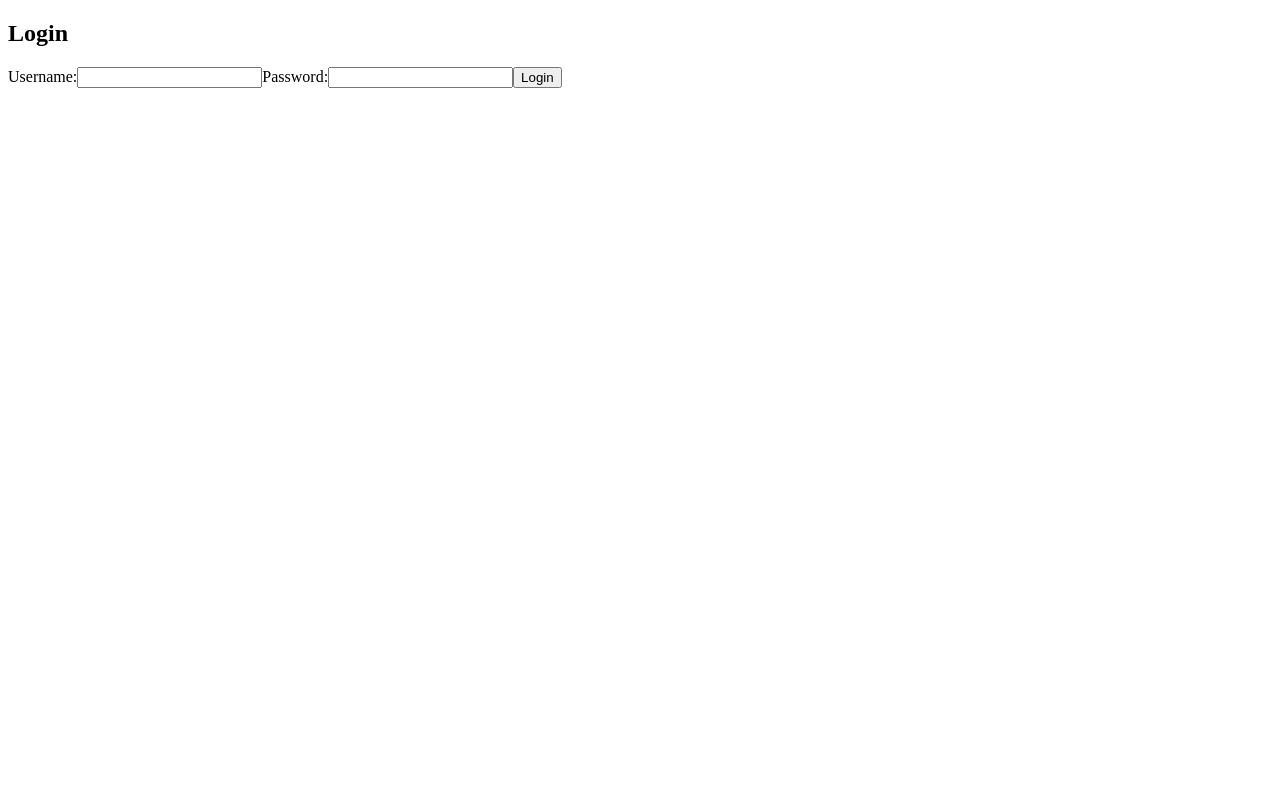
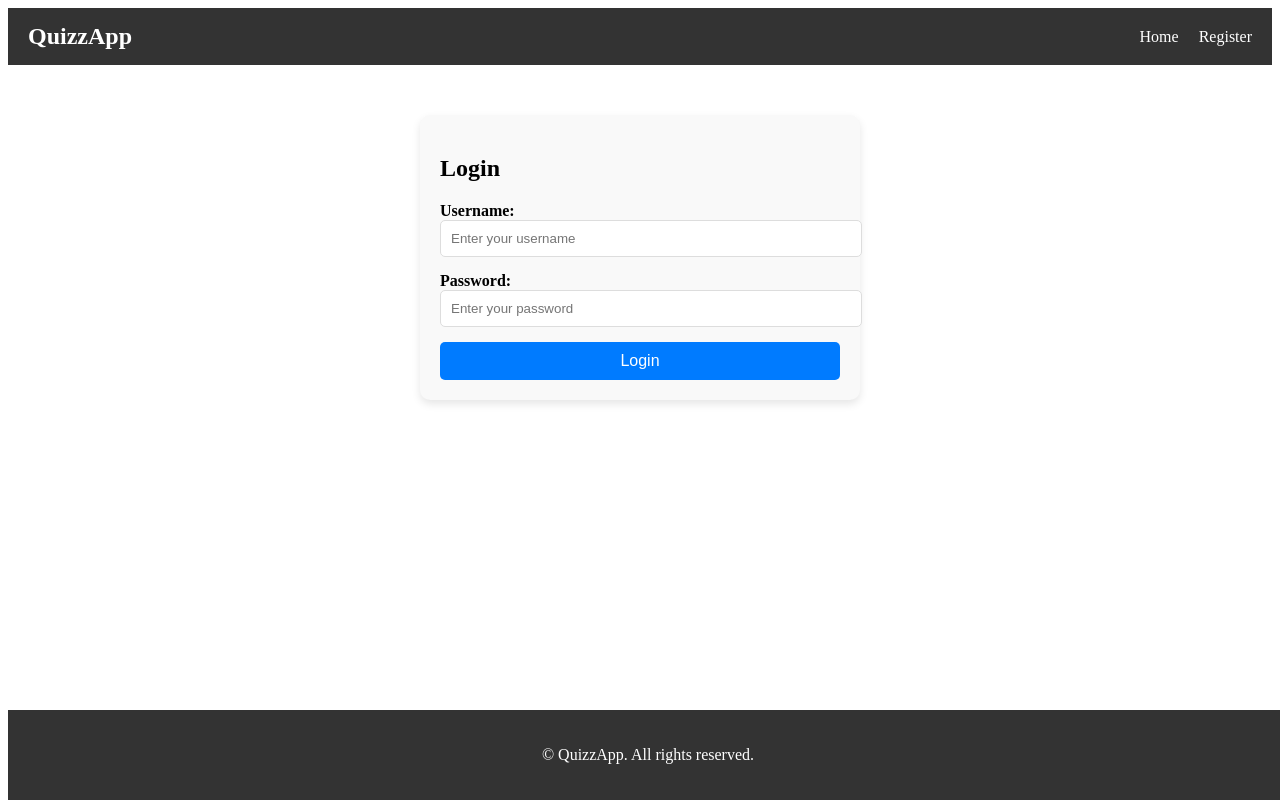
Before and after one commit to AnasMouak/angular-quizz-app, an Angular app: page /login in a window 1280 px wide. Built offline with nearby package versions, Linux system fonts and the light colour scheme.

Commit message:
Refactor login component styling and form validation

```diff
--- a/src/app/components/login/login.component.css
+++ b/src/app/components/login/login.component.css
@@ -0,0 +1,98 @@
+header {
+    background-color: #333;
+    color: white;
+    padding: 15px 20px;
+    display: flex;
+    align-items: center;
+  }
+
+  header h1 {
+    margin: 0;
+    font-size: 24px;
+  }
+
+  header nav {
+    margin-left: auto;
+  }
+
+  header nav ul {
+    list-style: none;
+    margin: 0;
+    padding: 0;
+    display: flex;
+  }
+
+  header nav ul li {
+    margin-left: 20px;
+  }
+
+  header nav ul li a {
+    color: white;
+    text-decoration: none;
+    font-size: 16px;
+  }
+
+  header nav ul li a:hover {
+    text-decoration: underline;
+  }
+
+  /* Login Page Styling */
+  .login-container {
+    max-width: 400px;
+    margin: 50px auto;
+    background-color: #f9f9f9;
+    padding: 20px;
+    border-radius: 10px;
+    box-shadow: 0px 4px 8px rgba(0, 0, 0, 0.1);
+  }
+
+  .login-form {
+    display: flex;
+    flex-direction: column;
+  }
+
+  .form-group {
+    margin-bottom: 15px;
+  }
+
+  .form-group label {
+    margin-bottom: 5px;
+    font-weight: bold;
+  }
+
+  .form-group input {
+    padding: 10px;
+    border: 1px solid #ddd;
+    border-radius: 5px;
+    width: 100%;
+  }
+
+  .btn {
+    padding: 10px;
+    border: none;
+    background-color: #007bff;
+    color: white;
+    font-size: 16px;
+    cursor: pointer;
+    border-radius: 5px;
+  }
+
+  .btn:hover {
+    background-color: #0056b3;
+  }
+
+  .error-message {
+    color: red;
+    margin-top: 10px;
+  }
+
+  /* Footer Styling */
+  footer {
+    text-align: center;
+    padding: 20px 0;
+    background-color: #333;
+    color: white;
+    position: fixed;
+    width: 100%;
+    bottom: 0;
+  }
--- a/src/app/components/login/login.component.html
+++ b/src/app/components/login/login.component.html
@@ -1,15 +1,32 @@
-<div>
-    <h2>Login</h2>
-    <form (ngSubmit)="onSubmit()">
+<header>
+  <h1>QuizzApp</h1>
+  <nav>
+    <ul>
+      <li><a href="/">Home</a></li>
+      <li><a href="/register">Register</a></li>
+    </ul>
+  </nav>
+</header>
+
+<div class="login-container">
+  <h2>Login</h2>
+  <form (ngSubmit)="onSubmit()" class="login-form">
+    <div class="form-group">
       <label for="username">Username:</label>
-      <input id="username" [(ngModel)]="user.username" name="username" required />
+      <input id="username" [(ngModel)]="user.username" name="username" required placeholder="Enter your username" />
+    </div>
 
+    <div class="form-group">
       <label for="password">Password:</label>
-      <input id="password" [(ngModel)]="user.password" name="password" type="password" required />
+      <input id="password" [(ngModel)]="user.password" name="password" type="password" required placeholder="Enter your password" />
+    </div>
 
-      <button type="submit">Login</button>
-    </form>
+    <button type="submit" class="btn btn-primary">Login</button>
+  </form>
 
-    <!-- Display the message -->
-    <p *ngIf="message">{{ message }}</p>
+  <p *ngIf="message" class="error-message">{{ message }}</p>
 </div>
+
+<footer>
+  <p>&copy; QuizzApp. All rights reserved.</p>
+</footer>
--- a/src/app/components/login/login.component.ts
+++ b/src/app/components/login/login.component.ts
@@ -26,6 +26,11 @@ export class LoginComponent {
   ) {}
 
   onSubmit(): void {
+
+    if (!this.user.username || !this.user.password) {
+      this.message = 'Username and password are required.';
+      return;  // Prevent form submission if fields are empty
+    }
     this.authService.login(this.user).subscribe({
       next: (response: any) => {
         // Extract username from the response
--- a/src/app/components/register/register.component.css
+++ b/src/app/components/register/register.component.css
@@ -13,7 +13,7 @@ header {
   }
 
   header nav {
-    margin-left: auto; /* Moves the nav (Home and Login) to the right */
+    margin-left: auto;
   }
 
   header nav ul {
```
